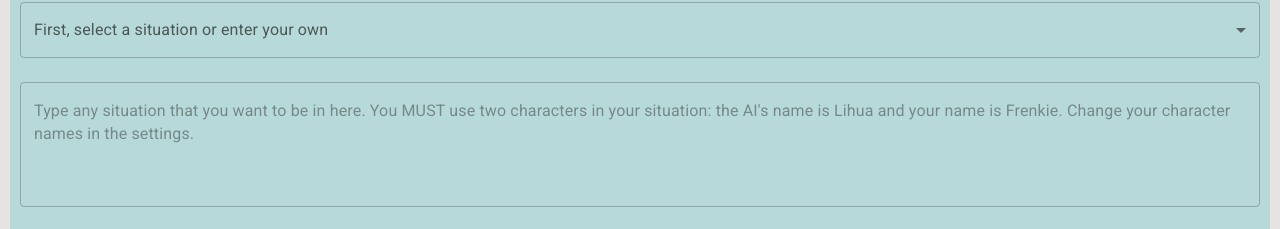
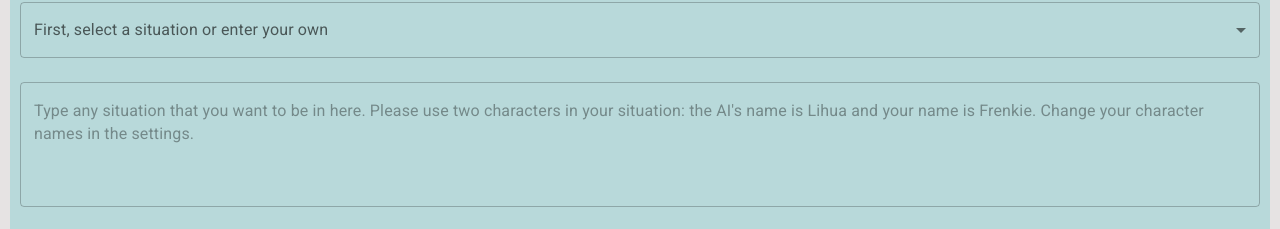
Before and after one commit to evannaderi/chinese-companion, a Next.js app: page /readaloud in a window 1280 px wide. Shown: the part 180-409 px from the top of the page. Built offline with nearby package versions, Linux system fonts and the light colour scheme.

Commit message:
wording nicer

```diff
--- a/components/SituationCard.js
+++ b/components/SituationCard.js
@@ -101,7 +101,7 @@ const SituationCard = ({ content, setSituation, useSituation, customVocab, setCu
                 variant="outlined"
                 margin="normal"
                 disabled={isSituationUsed}
-                placeholder={`Type any situation that you want to be in here. You MUST use two characters in your situation: the AI's name is ${aiCharName} and your name is ${userCharName}. Change your character names in the settings.`}
+                placeholder={`Type any situation that you want to be in here. Please use two characters in your situation: the AI's name is ${aiCharName} and your name is ${userCharName}. Change your character names in the settings.`}
             />
             <TextField
                 fullWidth
```
